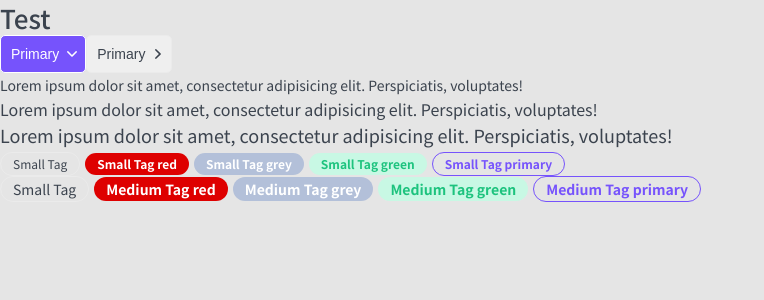
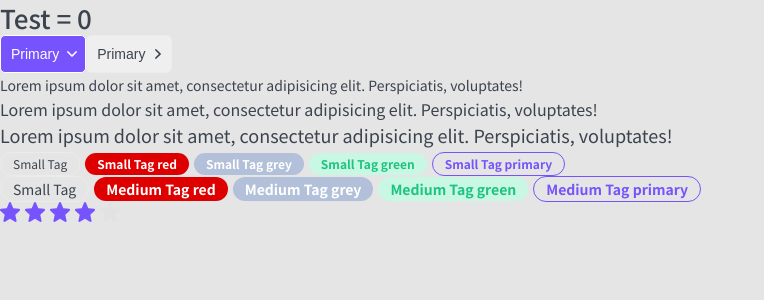
Before and after one commit to grok88/Next, a Next.js app: page / in a window 1280 px wide. Shown: the top 300 px of the page, without its empty margins (0-764 px from the left). Built offline with nearby package versions, Linux system fonts and the light colour scheme.

Commit message:
Add Rating

```diff
--- /dev/null
+++ b/components/Rating/Rating.module.css
@@ -0,0 +1,11 @@
+.filled svg {
+    fill: var(--primary)
+}
+
+.star svg {
+    margin-right: 5px;
+}
+
+.isEditable {
+    cursor: pointer;
+}
--- /dev/null
+++ b/components/Rating/Rating.tsx
@@ -0,0 +1,58 @@
+import React, {DetailedHTMLProps, HTMLAttributes, KeyboardEvent, useEffect, useState} from 'react';
+import styles from './Rating.module.css';
+import Star from './star.svg';
+import cn from 'classnames';
+
+export interface RatingPropsType extends DetailedHTMLProps<HTMLAttributes<HTMLDivElement>, HTMLDivElement> {
+    rating: number
+    setRating?: (rating: number) => void
+    isEditable?: boolean
+}
+
+export const Rating: React.FC<RatingPropsType> = ({setRating, rating, isEditable = false, className, ...props}): React.ReactElement => {
+    const [ratingArray, setRatingArray] = useState<JSX.Element[]>(new Array(5).fill(<></>));
+
+    useEffect(() => {
+        buildArray(rating);
+    }, [rating]);
+
+    const buildArray = (currentRating: number) => {
+        const newArray = ratingArray.map((r, i) => {
+            return <span className={cn(styles.star, {
+                [styles.filled]: i < currentRating,
+                [styles.isEditable]: isEditable,
+            })}
+                         onMouseEnter={() => changeDisplay(i + 1)}
+                         onMouseLeave={() => changeDisplay(rating)}
+                         onClick={() => onChangeRating(i + 1)}>
+                <Star
+                    tabIndex={isEditable ? 0 : -1}
+                    onKeyDown={(e: KeyboardEvent<SVGAElement>) => onKeyChangeRating(e.code, i + 1)}
+                />
+            </span>;
+        });
+        setRatingArray(newArray);
+    };
+
+    const changeDisplay = (i: number) => {
+        if (!isEditable) return;
+        buildArray(i);
+    };
+    const onChangeRating = (i: number) => {
+        if (!isEditable || !setRating) return;
+        setRating(i);
+    };
+    const onKeyChangeRating = (code: string, i: number) => {
+        if (!isEditable || !setRating) return;
+        if (code === 'Space') setRating(i);
+    };
+
+
+    return <div className={cn(styles.rating, className, {})} {...props}>
+        {
+            ratingArray.map((r, i) => {
+                return <span key={i}>{r}</span>;
+            })
+        }
+    </div>;
+};
--- a/pages/index.tsx
+++ b/pages/index.tsx
@@ -1,15 +1,20 @@
-import React from 'react';
+import React, {useState} from 'react';
 import {Htag} from '../components/Htag/Htag';
 import {Button} from '../components/Button/Button';
 import {P} from '../components/P/P';
 import {Tag} from '../components/Tag/Tag';
+import {Rating} from '../components/Rating/Rating';
 
 
 export default function Home(): JSX.Element {
+    const [counter, setCounter] = useState<number>(0);
+    const [rating, setRating] = useState<number>(4);
+
+    console.log(counter);
     return (
         <div>
-            <Htag tag={'h3'}>Test</Htag>
-            <Button view={'primary'} arrow={'down'}>Primary</Button>
+            <Htag tag={'h3'}>Test = {counter}</Htag>
+            <Button view={'primary'} arrow={'down'} onClick={() => setCounter(x => x + 1)}>Primary</Button>
             <Button view={'ghost'} arrow={'right'}>Primary</Button>
             <P size={'s'}>Lorem ipsum dolor sit amet, consectetur adipisicing elit. Perspiciatis, voluptates!</P>
             <P>Lorem ipsum dolor sit amet, consectetur adipisicing elit. Perspiciatis, voluptates!</P>
@@ -28,6 +33,7 @@ export default function Home(): JSX.Element {
                 <Tag size={'m'} color={'green'}>Medium Tag green</Tag>
                 <Tag size={'m'} color={'primary'}>Medium Tag primary</Tag>
             </div>
+            <Rating rating={rating} setRating={setRating} isEditable/>
         </div>
     );
 }
```
Also changed, not shown: components/Rating/star.svg (added), next-env.d.ts.
